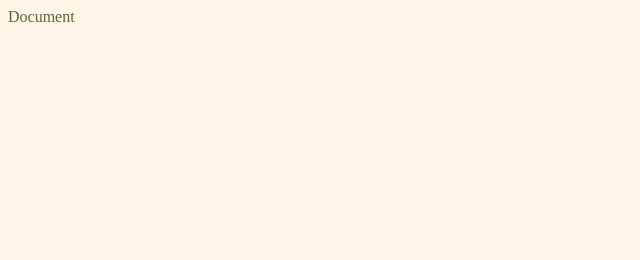
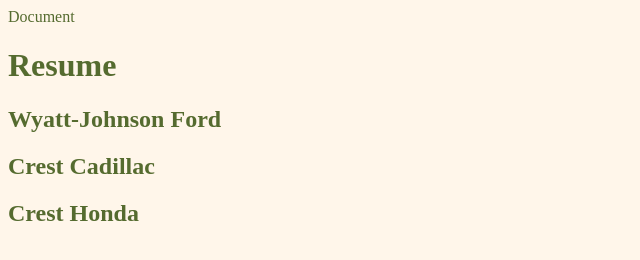
Before and after one commit to KLaw47/html-css, a plain HTML site: page index.html in a window 1280 px wide. Shown: the whole page, without its empty margins (0-640 px from the left). Drawn offline with Linux system fonts and the light colour scheme.

Commit message:
Added workplaces in articles
clear

```diff
--- a/index.html
+++ b/index.html
@@ -9,5 +9,15 @@
 </head>
 <body>
   <script src="main.js"></script>
+  <h1>Resume</h1>
+  <article>
+    <h2>Wyatt-Johnson Ford</h2>
+  </article>
+  <article>
+    <h2>Crest Cadillac</h2>
+  </article>
+  <article>
+    <h2>Crest Honda</h2>
+  </article>
 </body>
 </html>
```
